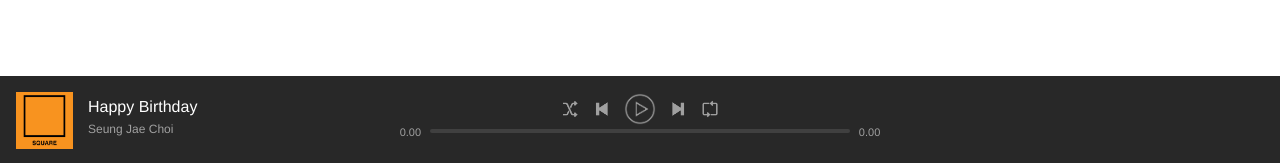
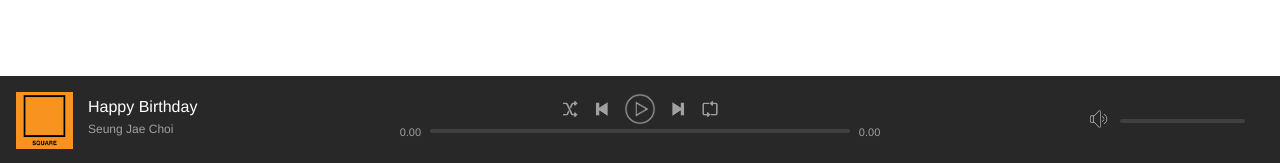
Before and after one commit to Choisj91/Music_Streaming_WebProject, a PHP site: page / in a window 1280 px wide. Shown: the part 634-797 px from the top of the page. Run offline with PHP 8.4, Linux system fonts and the light colour scheme; the visitor is signed in with stand-in values (Sample User, id 1).

Commit message:
Create volumeBar

```diff
--- a/assets/css/style.css
+++ b/assets/css/style.css
@@ -30,6 +30,11 @@ html, body {
     min-width: 180px;
 }
 
+#nowPlayingRight {
+    position: relative;
+    margin-top: 16px;
+}
+
 #nowPlayingCenter {
     width: 40%;
     max-width: 700px;
@@ -48,7 +53,7 @@ html, body {
     display: table;
 }
 
-.buttons .controlButton {
+.controlButton {
    background-color: transparent;
    border: none;
    vertical-align: middle;
@@ -127,3 +132,13 @@ html, body {
     font-size: 12px;
     color: #a0a0a0;
 }
+
+.volumeBar {
+    width: 180px;
+    position: absolute;
+    right: 0;
+}
+
+.volumeBar .progressBar {
+    width: 125px;
+}
--- a/index.php
+++ b/index.php
@@ -80,11 +80,13 @@ else {
 					<div class="playbackBar">
 
 						<span class="progressTime current">0.00</span>
+
 						<div class="progressBar">
 							<div class="progressBarBg">
 								<div class="progress"></div>
 							</div>
 						</div>
+
 						<span class="progressTime remaining">0.00</span>
 
 					</div>
@@ -94,6 +96,19 @@ else {
 			</div>
 
 			<div id="nowPlayingRight">
+				<div class="volumeBar">
+
+					<button class="controlButton volume" title="Volume button">
+						<img src="assets/images/icons/volume.png" alt="Volume">
+					</button>
+
+					<div class="progressBar">
+						<div class="progressBarBg">
+							<div class="progress"></div>
+						</div>
+					</div>
+
+				</div>
 
 			</div>
 
```
